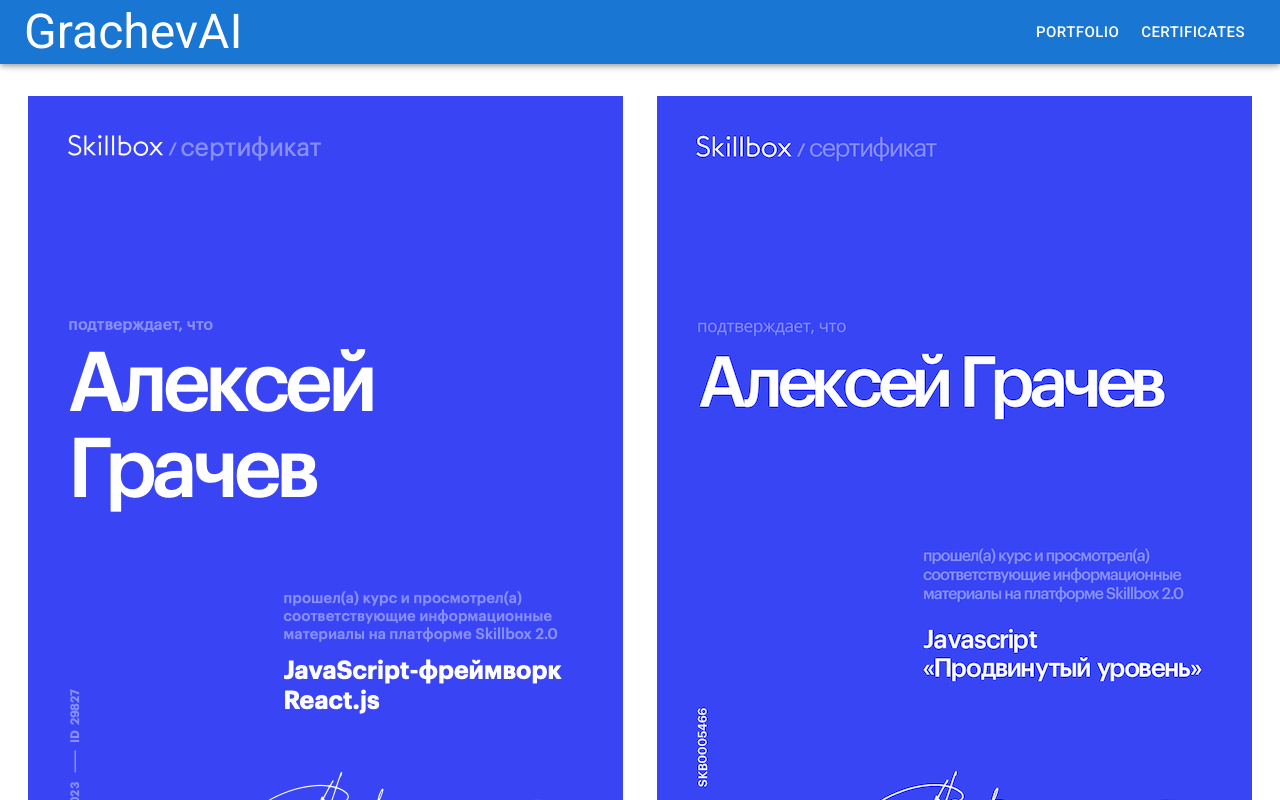
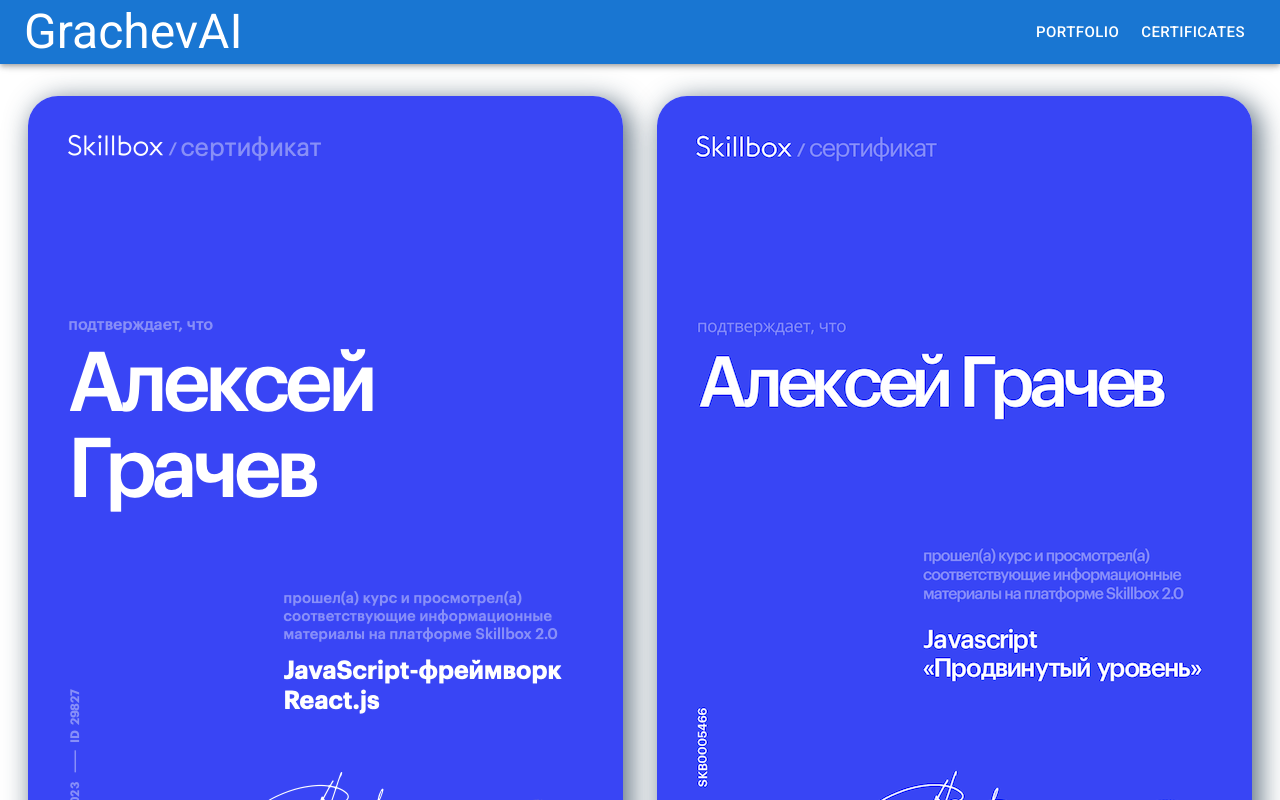
Before and after one commit to alex8023g/grachev-ai, a React (Create React App) app: page /certificates in a window 1280 px wide. Shown: the top 800 px of the page. Built offline with nearby package versions, Linux system fonts and the light colour scheme.

Commit message:
upd certificates styles

```diff
--- a/src/Certificates/Certificates.tsx
+++ b/src/Certificates/Certificates.tsx
@@ -12,9 +12,9 @@
     <Layout>
       <ul className={st.ul}>
         {[reactJsImg, jsAdvImg, nodeJsImg, webLayoutImg].map((cert) => (
-          <li>
+          <li className={st.li}>
             {/* <Paper elevation={7} sx={{ borderRadius: 5 }}> */}
-            <img src={cert} alt='' />
+            <img className={st.img} src={cert} alt='' />
             {/* </Paper> */}
           </li>
         ))}
--- a/src/Certificates/certificates.module.css
+++ b/src/Certificates/certificates.module.css
@@ -10,3 +10,12 @@
   grid-column-gap: 2vw;
   grid-row-gap: 5vh;
 }
+
+.li {
+  border-radius: 30px;
+  overflow: hidden;
+  font-size: 0;
+  -webkit-box-shadow: 6px 6px 27px 2px rgba(34, 60, 80, 0.72);
+  -moz-box-shadow: 6px 6px 27px 2px rgba(34, 60, 80, 0.72);
+  box-shadow: 6px 6px 27px 2px rgba(34, 60, 80, 0.72);
+}
```
